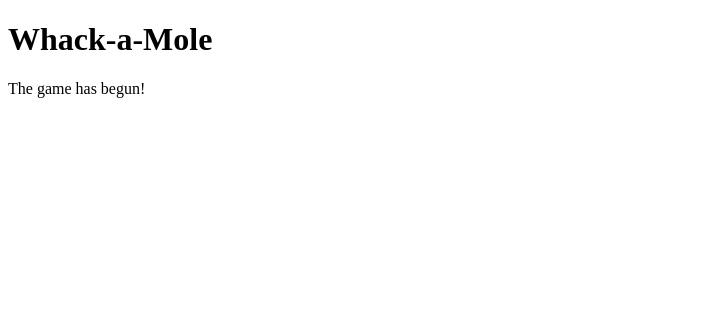
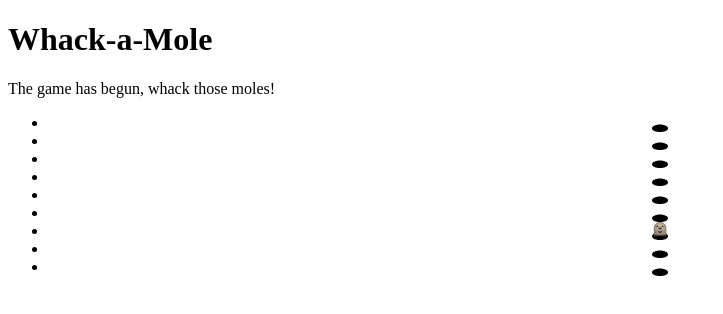
Before and after one commit to rob10-us/whack-a-mole-workshop, a React (Vite) app: page / in a window 1280 px wide. Both pictures are taken after a click on the button "Start Whacking Moles!". Shown: the top 314 px of the page, without its empty margins (0-723 px from the left). Built offline with nearby package versions, Linux system fonts and the light colour scheme.

Commit message:
showed MoleZone on game screen

```diff
--- a/src/App.jsx
+++ b/src/App.jsx
@@ -1,5 +1,6 @@
 import { useGame } from "./GameContext";
 import Welcome from "./Welcome";
+import MoleZone from "./MoleZone";
 
 export default function App() {
   const { playing } = useGame();
@@ -7,7 +8,14 @@ export default function App() {
   return (
     <>
       <h1>Whack-a-Mole</h1>
-      {playing ? <p>The game has begun!</p> : <Welcome />}
+      {playing ? (
+        <main className="game">
+          <p>The game has begun, whack those moles!</p>
+          <MoleZone />
+        </main>
+      ) : (
+        <Welcome />
+      )}
     </>
   );
 }
```
